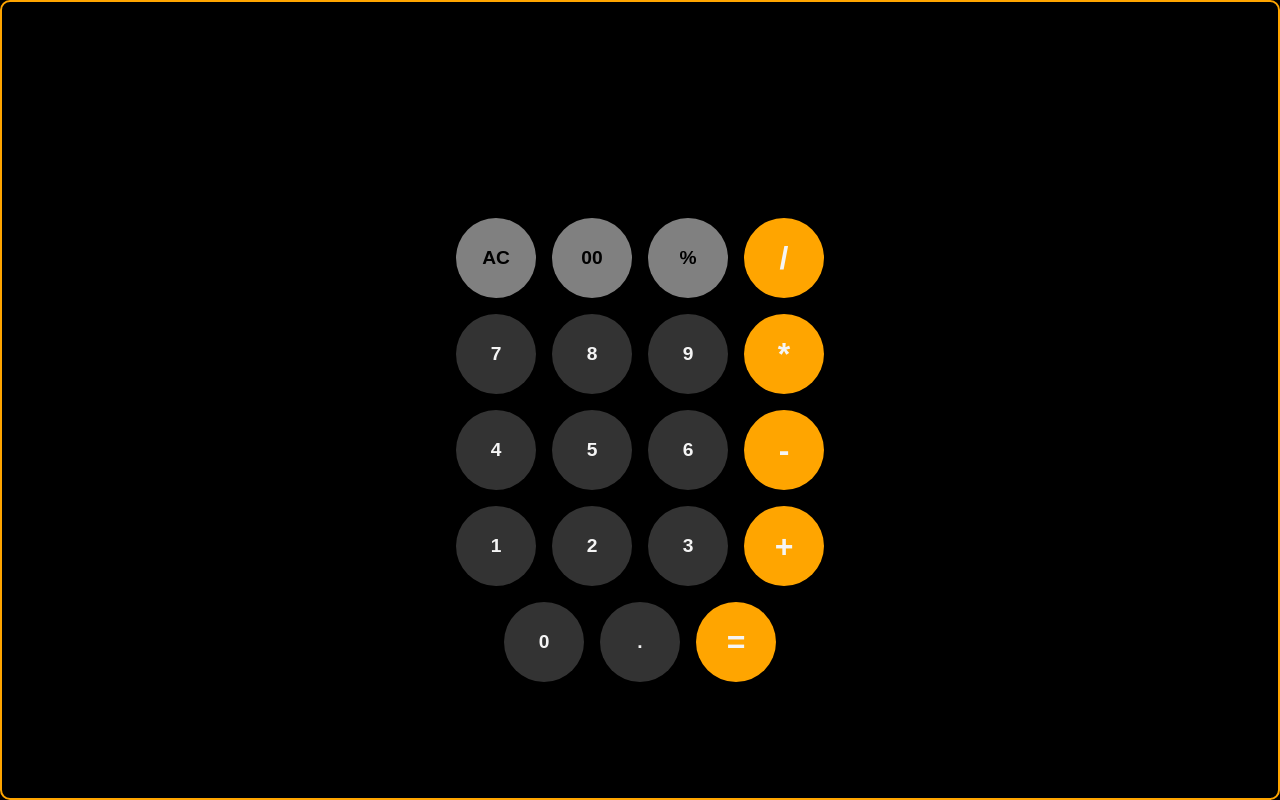
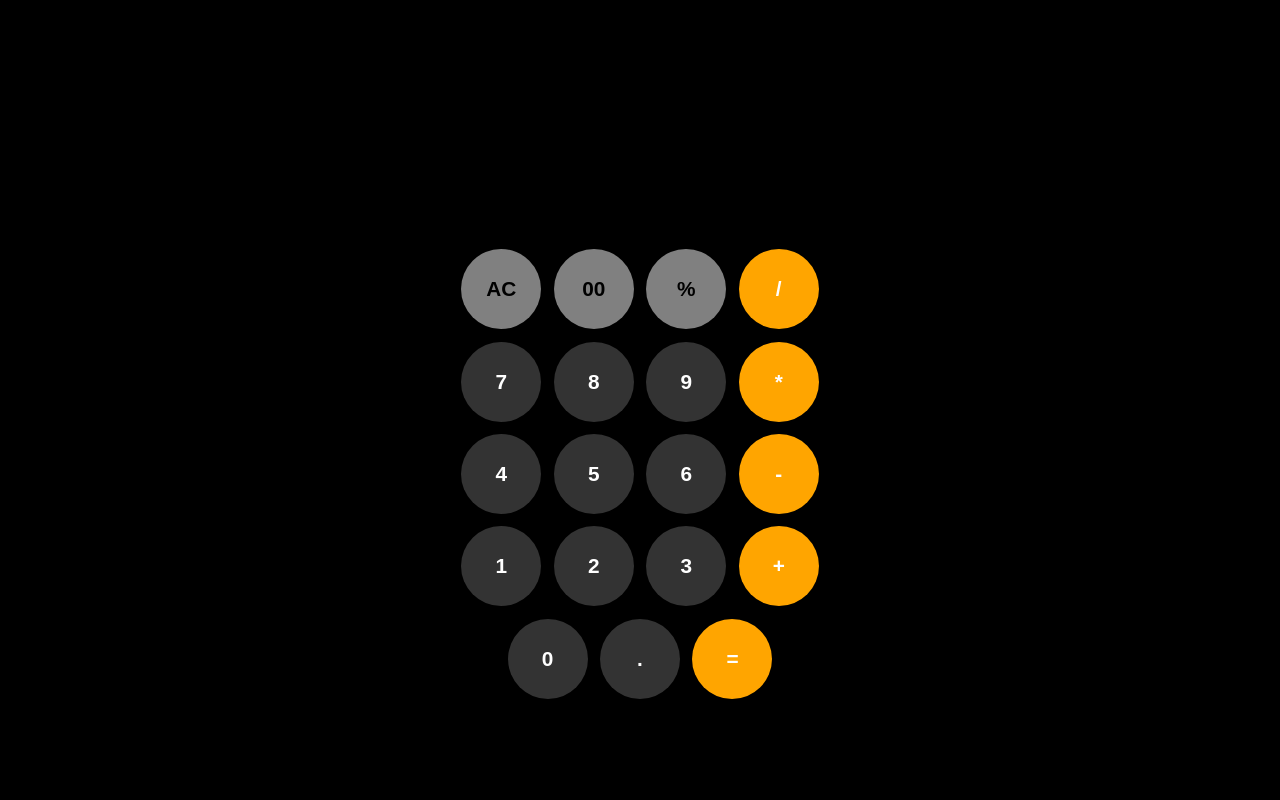
Before and after one commit to Adityagautam50009/calculator, a plain HTML site: page index.html in a window 1280 px wide. Drawn offline with Linux system fonts and the light colour scheme.

Commit message:
Update style.css

```diff
--- a/style.css
+++ b/style.css
@@ -1,166 +1,63 @@
-/* RESET */
-
+/* || CSS Reset */
 *{
     margin: 0;
     padding: 0;
     box-sizing: border-box;
 }
 
-/* END RESET */
-
-
-/* GENERAL CSS*/
-
-
-html{
-    background-color: black;
-}
-.body{
-    min-height: 100%;
-    min-width: 100%;
+/*general css*/
+body{
     display: flex;
     justify-content: center;
     align-items: center;
-}
-header{
-    color: aliceblue;
-    text-align: center;
+    min-width: 100vw;
+    min-height: 100vh;
 }
 main{
-    align-items: center;
-    background-color: black;
-    border-radius: 10px;
-    border: 2px solid orange;
     display: flex;
     flex-flow: column nowrap;
-    height: 100vh;
-    justify-content: center;
-    padding: 1rem;
-    width: 100vw;
-    padding: 1em;
+    background-color: black;
+    min-width: 100vw;
+    min-height: 100vh;
+    justify-content: center ;
+    align-items: center;
 }
 .row{
     display: flex;
     flex-flow: row nowrap;
 }
 .button{
-    margin: .5rem;
-    height: 5rem;
-    width: 5rem;
-    border-radius:50%;
+    margin: .3em;
+    height: 80px;
+    width: 80px;
     border-style: none;
-    color: whitesmoke;
+    border-radius: 50%;
     font-weight: bold;
-    font-size: 1.2rem;
-    display: grid;
-    align-items: center;
-    align-content: center;
+    font-size: 1.3rem;
+    color:white
 }
 .button:hover{
     cursor: pointer;
 }
-.orange{
-    background-color: orange;
-    font-size:2rem;
-}
 .flat_black{
     background-color: #333;
 }
+.orange{
+    background-color: orange;
+}
 .grey{
-    background-color: grey;
+    background-color: gray;
     color: black;
 }
 .input{
-    height: 5rem;
-    width:23rem;
-    border-radius: 50px;
-    border: none;
-    margin-bottom: 20px;
-    padding:3px;
-    font-size:3.2rem;
+    margin-bottom: 1em;
+    width: 350px;
+    height: 100px;
+    border-radius:20px;
     background-color: black;
-    color: whitesmoke;
-}
-/* RESET */
-
-*{
-    margin: 0;
-    padding: 0;
-    box-sizing: border-box;
-}
-
-/* END RESET */
-
-
-/* GENERAL CSS*/
-
-
-html{
-    background-color: black;
-}
-.body{
-    min-height: 100vh;
-    min-width: 100vw;
-    display: flex;
-    justify-content: center;
-    align-items: center;
-}
-header{
-    color: aliceblue;
+    border-style: none;
+    color: white;
+    padding: 1em;
+    font-size: 3rem;
     text-align: center;
 }
-main{
-    align-items: center;
-    background-color: black;
-    border-radius: 10px;
-    border: 2px solid orange;
-    display: flex;
-    flex-flow: column nowrap;
-    height: 100vh;
-    justify-content: center;
-    padding: 1rem;
-    width: 100vw;
-    padding: 1em;
-}
-.row{
-    display: flex;
-    flex-flow: row nowrap;
-}
-.button{
-    margin: .5rem;
-    height: 5rem;
-    width: 5rem;
-    border-radius:50%;
-    border-style: none;
-    color: whitesmoke;
-    font-weight: bold;
-    font-size: 1.2rem;
-    display: grid;
-    align-items: center;
-    align-content: center;
-}
-.button:hover{
-    cursor: pointer;
-}
-.orange{
-    background-color: orange;
-    font-size:2rem;
-}
-.flat_black{
-    background-color: #333;
-}
-.grey{
-    background-color: grey;
-    color: black;
-}
-.input{
-    height: 5rem;
-    width:23rem;
-    border-radius: 50px;
-    border: none;
-    margin-bottom: 20px;
-    padding:3px;
-    font-size:3.2rem;
-    background-color: black;
-    color: whitesmoke;
-}
```
